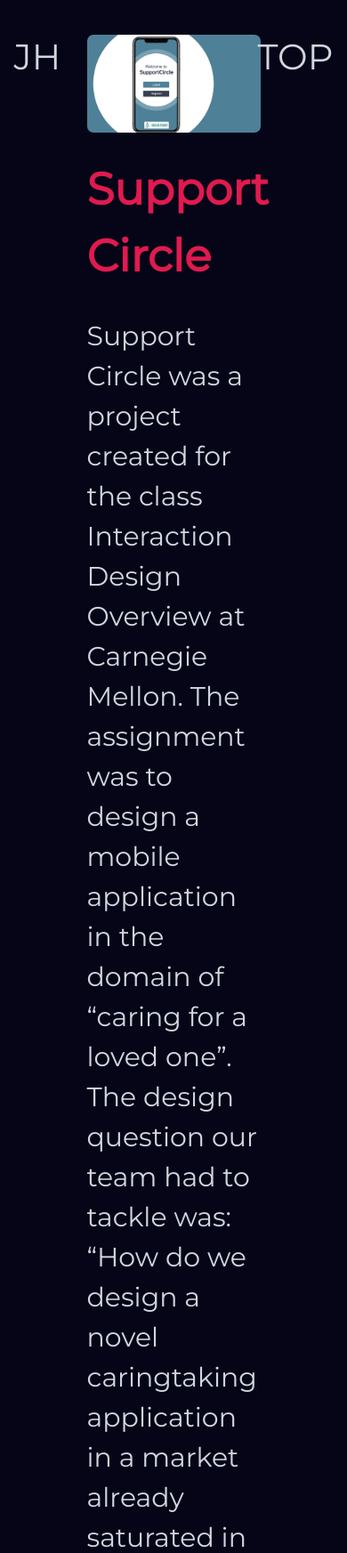
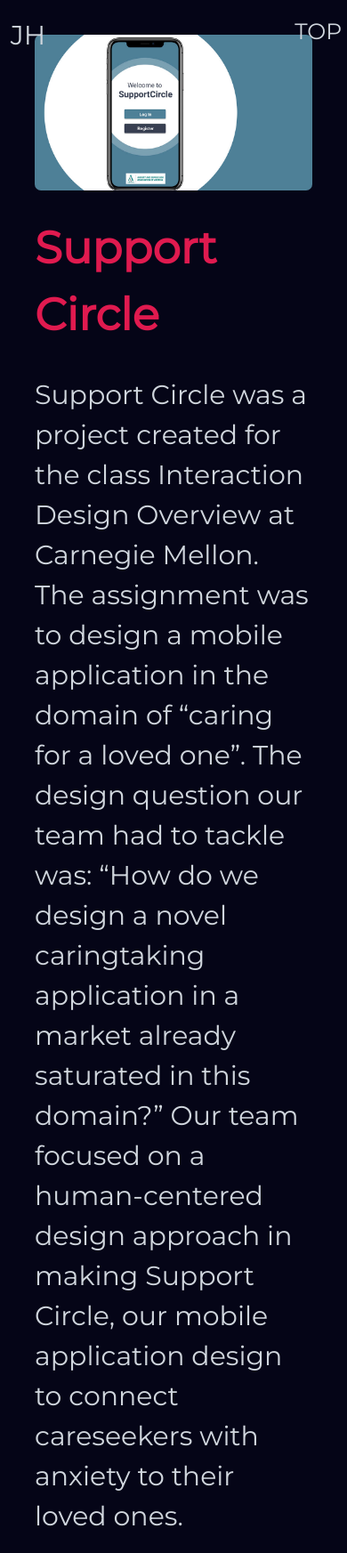
Before and after one commit to Jhorowitz0/Website, a PHP site: page /circle.html in a window 390 px wide; the page is wider, and only the part inside the window is pictured. Shown: the top 1745 px of that part at 89% size. Run offline with PHP 8.4, Linux system fonts and the light colour scheme.

Commit message:
Tablet Changes Made
Resizing stuff done

```diff
--- a/css/projects.css
+++ b/css/projects.css
@@ -98,6 +98,8 @@ h1{
     width:33%;
     padding: 5px;
 }
+
+/* -----------------------nav styles ------------------ */
 
 #back{
     position: fixed;
@@ -208,6 +210,19 @@ flickity-page-dots {
 
 /* --------------------TABLET CHANGES----------------------- */
 @media only screen and (max-width: 1400px) {
+
+    header{
+        width: 80%;
+        margin: 0 auto;
+        margin-top: 10%;
+    }
+
+    section{
+        width: 80%;
+        margin: 0 auto;
+        padding-bottom: 40px;
+    }
+
     .content-wrap{
         flex-direction: column;
     }
@@ -222,6 +237,22 @@ flickity-page-dots {
     }
     .flickity-prev-next-button.next {
         right: 13%;
+    }
+
+    #back{
+        position: fixed;
+        top: 2%;
+        left: 3%;
+        font-size: 30px;
+        transition: 0.3s;
+    }
+
+    #up{
+        position: fixed;
+        top: 2%;
+        right: 1.5%;
+        font-size: 25px;
+        transition: 0.3s;
     }
 
 }
```
Also changed, not shown: css/styles.css (+8 -0 lines).
